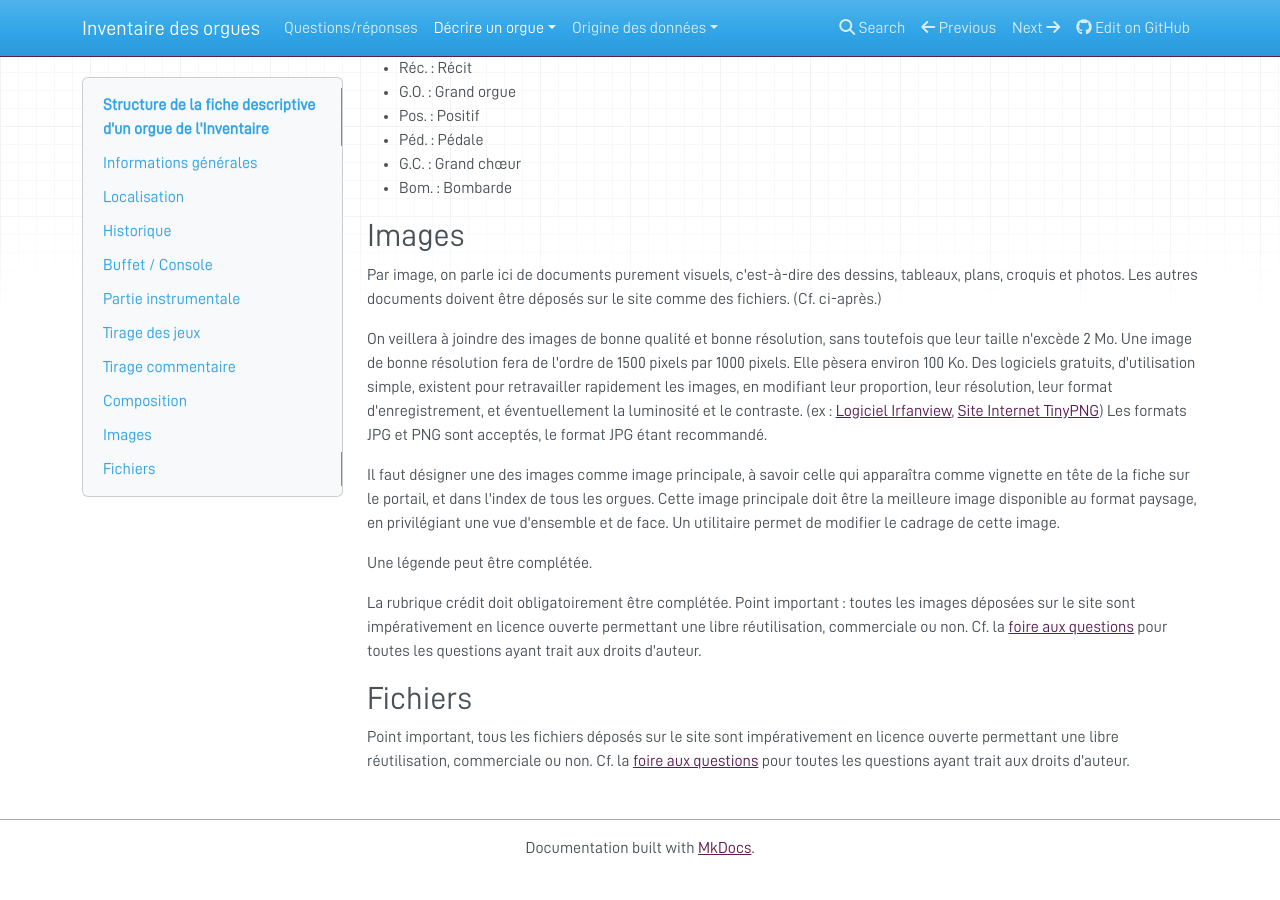
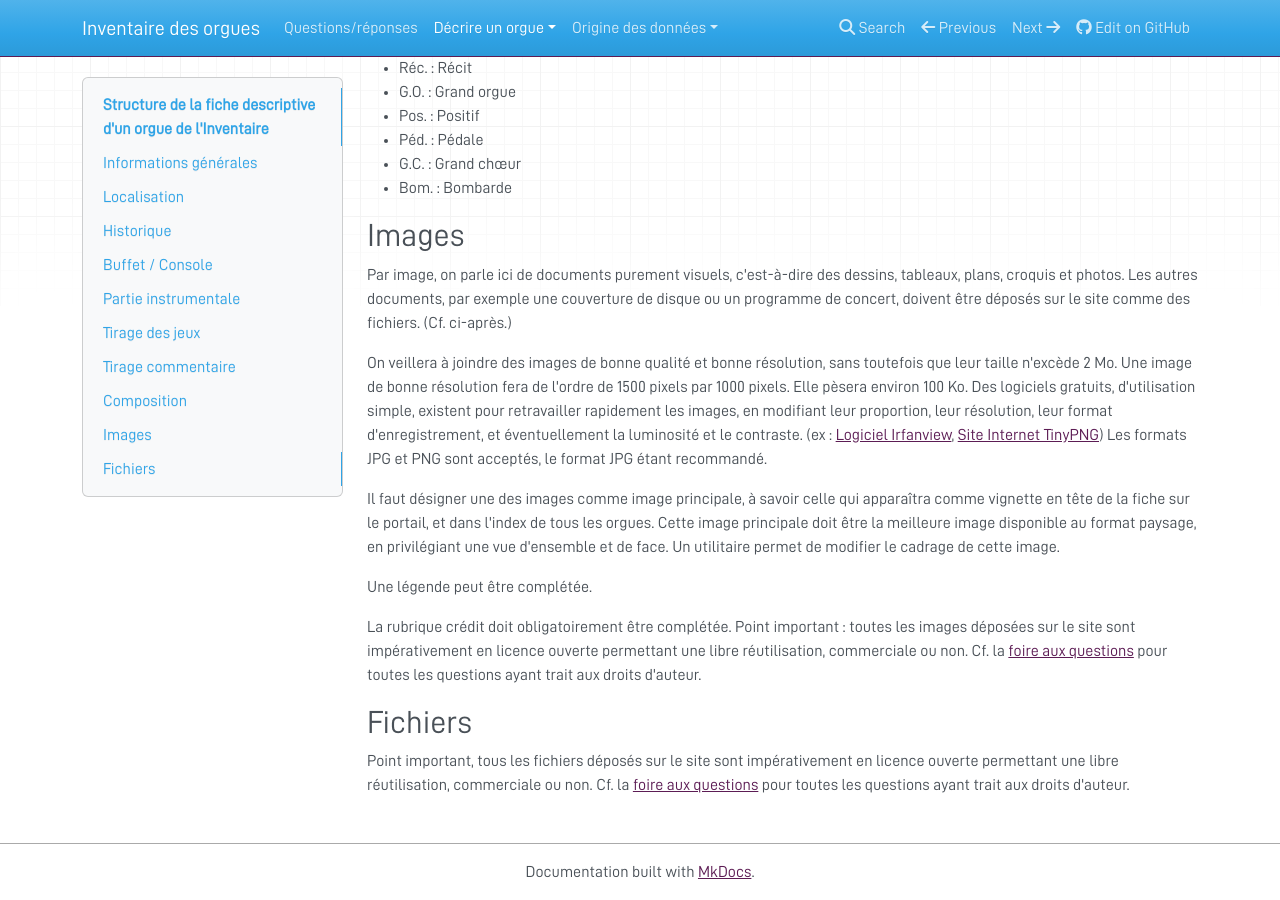
Before and after one commit to inventaire-des-orgues/docs, an MkDocs documentation site: the page built from docs/fiche-orgue.md, in a window 1280 px wide and 900 px high, scrolled down 10053 px. Built offline with MkDocs 1.6.1, drawn with Linux system fonts in a browser that asks for light colours; nearby versions of some CDN libraries; before the commit the page ends 10929 px from its top, so only the background shows below that.

Commit message:
Rubrique images

```diff
--- a/docs/fiche-orgue.md
+++ b/docs/fiche-orgue.md
@@ -446,7 +446,7 @@ Pour les accessoires qui ne sont pas proposés au choix, on veillera à respecte
 ## Images
 
 Par image, on parle ici de documents purement visuels, c'est-à-dire des dessins, tableaux, plans, croquis et photos.
-Les autres documents doivent être déposés sur le site comme des fichiers. (Cf. ci-après.)
+Les autres documents, par exemple une couverture de disque ou un programme de concert, doivent être déposés sur le site comme des fichiers. (Cf. ci-après.)
 
 On veillera à joindre des images de bonne qualité et bonne résolution, sans toutefois que leur taille n'excède 2 Mo.
 Une image de bonne résolution fera de l'ordre de 1500 pixels par 1000 pixels. Elle pèsera environ 100 Ko.
```
